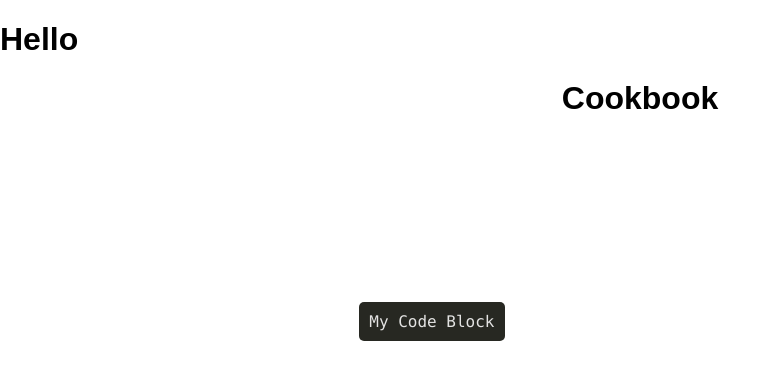
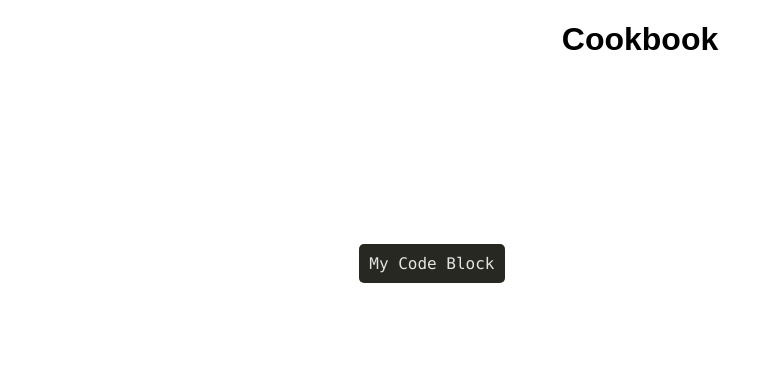
Before and after one commit to damouse/Cookbook, a React (Create React App) app: page / in a window 1280 px wide. Shown: the top 380 px of the page, without its empty margins (0-780 px from the left). Built offline with nearby package versions, Linux system fonts and the light colour scheme.

Commit message:
enough themes for now

```diff
--- a/src/app/app.tsx
+++ b/src/app/app.tsx
@@ -33,13 +33,10 @@ const App = () => {
   const [selectedTheme, setSelectedTheme] = useState(theme)
 
   useEffect(() => {
-    console.log(`Theme: ${JSON.stringify(theme)}`)
     setSelectedTheme(theme)
   }, [themeLoaded])
 
   function onThemeChange() {
-    console.log('Theme change')
-
     if (theme.name == 'light') {
       setMode('dark')
     } else {
@@ -47,11 +44,12 @@ const App = () => {
     }
   }
 
+  console.log(`Theme changed: ${theme}`)
+
   return (
     <>
       {themeLoaded && (
         <ThemeProvider theme={selectedTheme}>
-          <h1>Hello</h1>
           <GlobalStyles />
           <Router>
             <Route
--- a/src/theme/global_styles.ts
+++ b/src/theme/global_styles.ts
@@ -16,6 +16,8 @@ export const GlobalStyles = createGlobalStyle`
 h1 {
   color: ${(x: any) => x.theme.colors.main_text_color};
 }
+
+// Ok, I'm going to need a better way of doing this.
 `
 
 // body {
```
